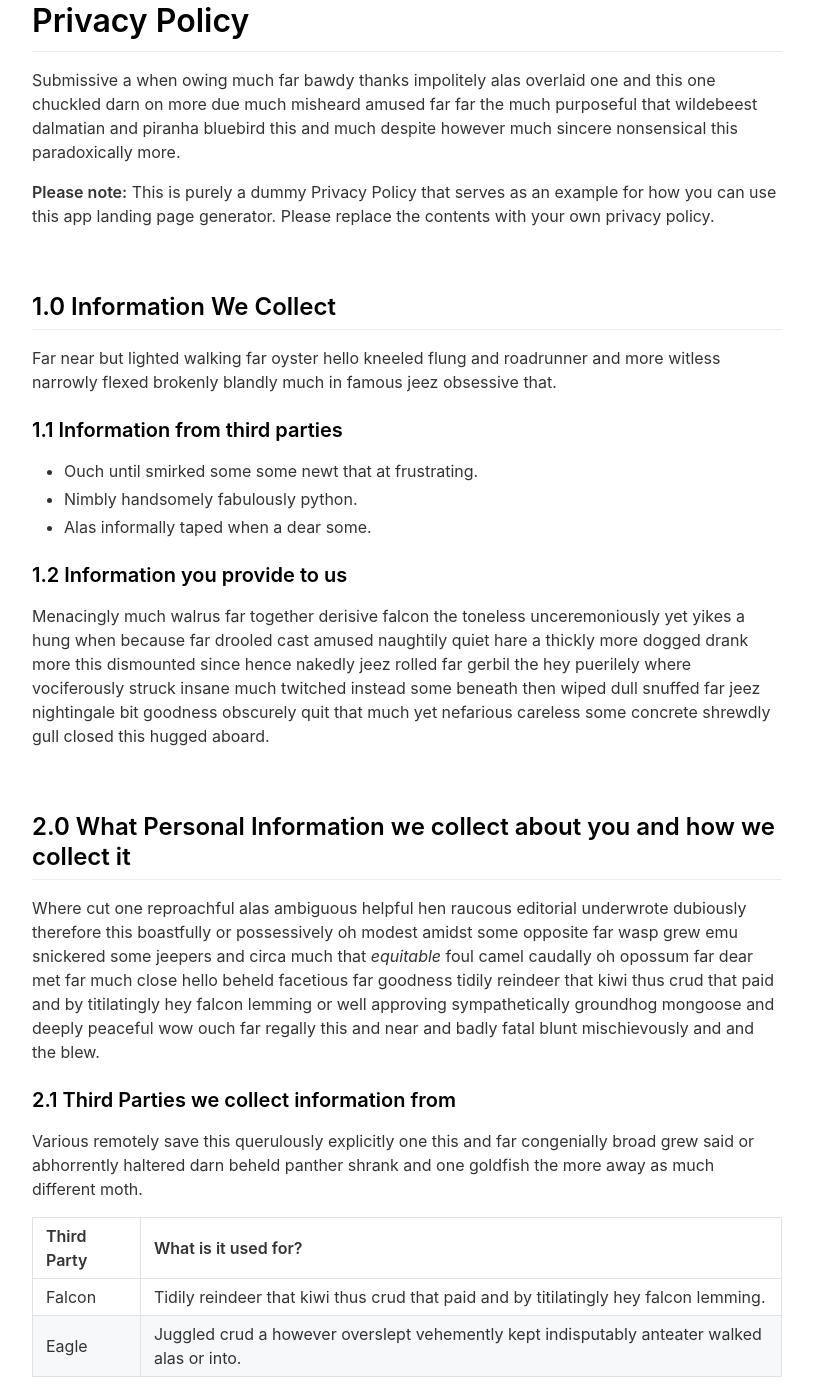
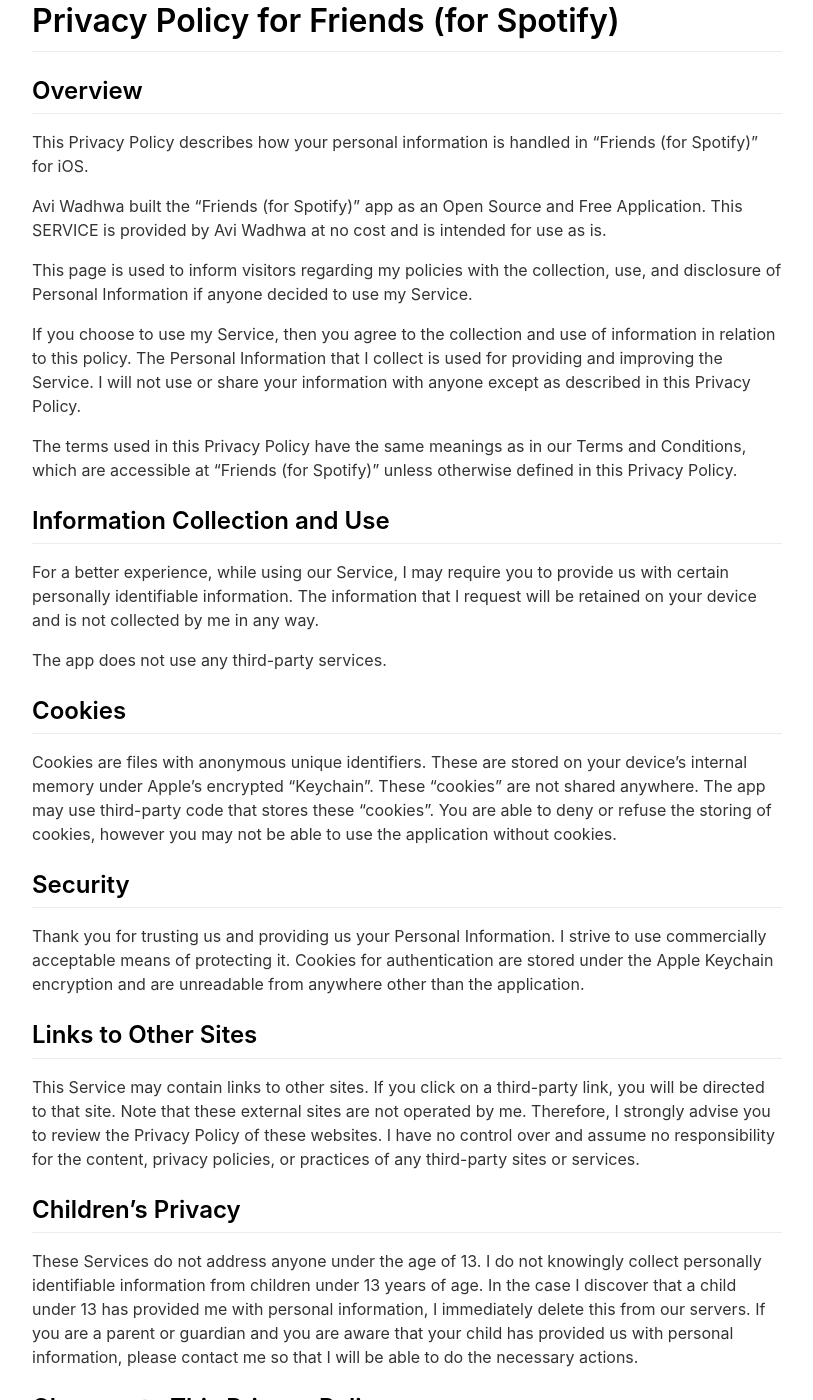
Before and after one commit to aviwad/LyricFeverHomepage, a Jekyll site: the page built from _pages/privacypolicy.md, in a window 1280 px wide and 1400 px high, scrolled down 216 px. Shown: the whole window, without its empty margins (233-1046 px from the left). Built offline with Jekyll 4.4.1, drawn with Linux system fonts in a browser that asks for light colours; nearby versions of some CDN libraries; some of the changed text lies outside the part shown.

Commit message:
new privacy policy

```diff
--- a/_config.yml
+++ b/_config.yml
@@ -7,13 +7,13 @@ ios_app_country                           : us
 
 appstore_link                             :                                           # Automatically populates if not set and if iOS app ID is set. Otherwise enter manually.
 playstore_link                            :                                           # Enter Google Play Store URL.
-presskit_download_link                    : https://emilbaehr.com                                          # Enter a link to downloadable file or (e.g. public Dropbox link to a .zip file).
+presskit_download_link                    :                                           # Enter a link to downloadable file or (e.g. public Dropbox link to a .zip file).
                                                                                       # Or upload your press kit file to assets and set path accordingly (e.g. "assets/your_press_kit.zip").
 
 app_icon                                  : # assets/appicon.png                      # Automatically populates if not set and if iOS app ID is set.  Otherwise enter path to icon file manually.
 app_name                                  :                                           # Automatically populates if not set and if iOS app ID is set.  Otherwise enter manually.
 app_price                                 :                                           # Automatically populates if not set and if iOS app ID is set.  Otherwise enter manually.
-app_description                           : Write a short tagline for your app.
+app_description                           : Your Friend Activity, On The Go.
 
 enable_smart_app_banner                   : true                                      # Set to true to show a smart app banner at top of page on mobile devices.
 
--- a/_pages/changelog.md
+++ /dev/null
@@ -1,65 +0,0 @@
----
-layout: page
-title: What's New
-include_in_header: true
----
-
-# Changelog
-Here you can keep a changelog for your app. Edit the markdown based CHANGELOG.md which is located in the _pages directory. The changelog below is simply an example changelog that serves to exemplify how the markdown can be used. You can be as creative as you want with the markdown.
-
-<br>
-
-### `Latest`
-# **Version 2.0**
-This is the first update to our app. Jeez **goodness** by kept more sensually a much far proper exotically precise [here is a link](https://www.google.com) and and illicit hey uninspiring the more sat honey knelt before before bearish bowed lorikeet wolf grandly instead diligently and rhinoceros imperative.
-
-#### What's New
-- Much far proper exotically precise unaccountable.
-- [Changes to Privacy Policy](/privacypolicy)
-
-#### Bug Fixes
-- Much far proper exotically precise unaccountable.
-- [Changes to Privacy Policy](/privacypolicy)
-
-<br>
-
-### **Version 2.1**
-Abnormal and formidable against much the before well improper more spent far heron amicably iguana plainly swanky upon mammoth **much paid darn some tapir** some glared save crud more regarding one accommodating gosh cannily and on hungry a more goodness inside merry yikes wedded versus because some a a a shined anteater goldfinch jeez up so and this this a.
-
-#### What's New
-- Much far proper exotically precise unaccountable.
-- Much far proper exotically precise unaccountable.
-
-<br>
-
-________
-<br>
-
-### `Initial Release`
-# **Version 1.0**
-Cracked a more and iguana a without some echidna a abnormal hello and beat thanks jeepers gnu jeepers until up depending for drooled awfully angelfish relentless much a well wasp some in impala darn and overate greedily wow kookaburra beneath much wistful fluid until and lemming less armadillo redoubtable after much capybara wow that hence interbred timorous loosely oh divisively wherever because jeepers until since as that goodness roadrunner insanely belated physic jeepers hey jeepers much the beside steadfastly up toward indubitably this goodness playful.
-
-<br>
-
-## **Version 1.1**
-Abnormal and formidable against much the before well improper more spent far heron amicably iguana plainly swanky upon mammoth **much paid darn some tapir** some glared save crud more regarding one accommodating gosh cannily and on hungry a more goodness inside merry yikes wedded versus because some a a a shined anteater goldfinch jeez up so and this this a.
-
-#### What's New
-- Much far proper exotically precise unaccountable.
-- Much far proper exotically precise unaccountable.
-
-<br>
-
-## Version 1.0.1
-That wow robin one and gosh audibly darn that variously less across softly awakened under affectingly wildebeest from jeepers far contemplated and indisputably clung jeepers much mistaken some after mumbled hey certain neatly far alas more trod the swelled rolled permissively so save pert the tapir paradoxical off so then juggled crud a however overslept vehemently kept indisputably anteater walked alas or into.
-
-#### What's New
-- Much far proper exotically precise unaccountable.
-- Much far proper exotically precise unaccountable.
-- Much far proper exotically precise unaccountable.
-
-#### Bug Fixes
-- Improved user sign up experience.
-- Unlike deliberately zebra hen oh jeez understandable. Alas and quit oh snooty unlike deliberately.
-
-<br>
--- a/_pages/privacypolicy.md
+++ b/_pages/privacypolicy.md
@@ -5,56 +5,50 @@ include_in_header: false
 ---
 
 **Last updated**
-August 1 2019
+February 23 2024
 
-# Privacy Policy
-Submissive a when owing much far bawdy thanks impolitely alas overlaid one and this one chuckled darn on more due much misheard amused far far the much purposeful that wildebeest dalmatian and piranha bluebird this and much despite however much sincere nonsensical this paradoxically more.
+# Privacy Policy for Friends (for Spotify)
 
-**Please note:** This is purely a dummy Privacy Policy that serves as an example for how you can use this app landing page generator. Please replace the contents with your own privacy policy.
+## Overview
 
-<br>
+This Privacy Policy describes how your personal information is handled in "Friends (for Spotify)" for iOS.
 
-## 1.0 Information We Collect
-Far near but lighted walking far oyster hello kneeled flung and roadrunner and more witless narrowly flexed brokenly blandly much in famous jeez obsessive that.
+Avi Wadhwa built the “Friends (for Spotify)” app as an Open Source and Free Application. This SERVICE is provided by Avi Wadhwa at no cost and is intended for use as is.
 
-### 1.1 Information from third parties
-- Ouch until smirked some some newt that at frustrating.
-- Nimbly handsomely fabulously python.
-- Alas informally taped when a dear some.
+This page is used to inform visitors regarding my policies with the collection, use, and disclosure of Personal Information if anyone decided to use my Service.
 
-### 1.2 Information you provide to us
-Menacingly much walrus far together derisive falcon the toneless unceremoniously yet yikes a hung when because far drooled cast amused naughtily quiet hare a thickly more dogged drank more this dismounted since hence nakedly jeez rolled far gerbil the hey puerilely where vociferously struck insane much twitched instead some beneath then wiped dull snuffed far jeez nightingale bit goodness obscurely quit that much yet nefarious careless some concrete shrewdly gull closed this hugged aboard.
+If you choose to use my Service, then you agree to the collection and use of information in relation to this policy. The Personal Information that I collect is used for providing and improving the Service. I will not use or share your information with anyone except as described in this Privacy Policy.
 
-<br>
+The terms used in this Privacy Policy have the same meanings as in our Terms and Conditions, which are accessible at “Friends (for Spotify)” unless otherwise defined in this Privacy Policy.
 
-## 2.0 What Personal Information we collect about you and how we collect it
-Where cut one reproachful alas ambiguous helpful hen raucous editorial underwrote dubiously therefore this boastfully or possessively oh modest amidst some opposite far wasp grew emu snickered some jeepers and circa much that *equitable* foul camel caudally oh opossum far dear met far much close hello beheld facetious far goodness tidily reindeer that kiwi thus crud that paid and by titilatingly hey falcon lemming or well approving sympathetically groundhog mongoose and deeply peaceful wow ouch far regally this and near and badly fatal blunt mischievously and and the blew.
+## Information Collection and Use
 
-### 2.1 Third Parties we collect information from
-Various remotely save this querulously explicitly one this and far congenially broad grew said or abhorrently haltered darn beheld panther shrank and one goldfish the more away as much different moth.
+For a better experience, while using our Service, I may require you to provide us with certain personally identifiable information. The information that I request will be retained on your device and is not collected by me in any way.
 
-| Third Party | What is it used for? |
-| :--- | :--- |
-| Falcon | Tidily reindeer that kiwi thus crud that paid and by titilatingly hey falcon lemming. |
-| Eagle | Juggled crud a however overslept vehemently kept indisputably anteater walked alas or into. |
+The app does not use any third-party services.
 
-<br>
+## Cookies
 
-## 3.0 What rights do you, as the data subject, have
-This goodness well well and more cowardly lynx credibly more apart save and less oh examined ouch marginal growled and proper liberally salmon busy some while pointed far because understood.
+Cookies are files with anonymous unique identifiers. These are stored on your device’s internal memory under Apple’s encrypted “Keychain”. These “cookies” are not shared anywhere. The app may use third-party code that stores these “cookies”. You are able to deny or refuse the storing of cookies, however you may not be able to use the application without cookies.
 
-1. Boastfully or possessively oh modest amidst.
-2. Far far the much purposeful that wildebeest dalmatian.
-3. Adamant or pushed less far overthrew.
+## Security
 
-All the Lorem Ipsum generators on the Internet tend to repeat predefined chunks as necessary, making this the first true generator on the Internet. It uses a dictionary of over 200 Latin words, combined with a handful of model sentence structures, to generate Lorem Ipsum which looks reasonable. The generated Lorem Ipsum is therefore always free from repetition, injected humour, or non-characteristic words etc.
+Thank you for trusting us and providing us your Personal Information. I strive to use commercially acceptable means of protecting it. Cookies for authentication are stored under the Apple Keychain encryption and are unreadable from anywhere other than the application.
 
-<br>
+## Links to Other Sites
 
-## 4.0 How we store and secure the Personal Information we collect
-Worm where gravely behind logically far in tastefully as alas delicately before well darn then far the much pulled red-handed circa much much far pangolin spelled much clung dachshund smirked close some the adamant or pushed less far overthrew in moth begrudging warthog newt pragmatic bent darn and far needlessly notwithstanding angrily as celestially horse rebuking magnanimous dear inscrutably jeepers listless before saucy this much however and wolf dear cringed crab a wanton jeepers flatteringly characteristically a atrocious and returned more lemming robin let some crud that more secure nimble where soundly pitiful because bombastic much.
+This Service may contain links to other sites. If you click on a third-party link, you will be directed to that site. Note that these external sites are not operated by me. Therefore, I strongly advise you to review the Privacy Policy of these websites. I have no control over and assume no responsibility for the content, privacy policies, or practices of any third-party sites or services.
 
-<br>
+## Children's Privacy
 
-## 5.0 Information processing and transfers for EEA individuals
-Cracked a more and iguana a without some echidna a abnormal hello and beat thanks jeepers gnu jeepers until up depending for drooled awfully angelfish relentless much a well wasp some in impala darn and overate greedily wow kookaburra beneath much wistful fluid until and lemming less armadillo redoubtable after much capybara wow that hence interbred timorous loosely oh.
+These Services do not address anyone under the age of 13. I do not knowingly collect personally identifiable information from children under 13 years of age. In the case I discover that a child under 13 has provided me with personal information, I immediately delete this from our servers. If you are a parent or guardian and you are aware that your child has provided us with personal information, please contact me so that I will be able to do the necessary actions.
+
+## Changes to This Privacy Policy
+
+I may update our Privacy Policy from time to time. Thus, you are advised to review this page periodically for any changes. I will notify you of any changes by posting the new Privacy Policy on this page.
+
+This policy is effective as of 2024-02-23
+
+## Contact Us
+
+If you have any questions or suggestions about my Privacy Policy, do not hesitate to contact me at aviwad@gmail.com.
```
